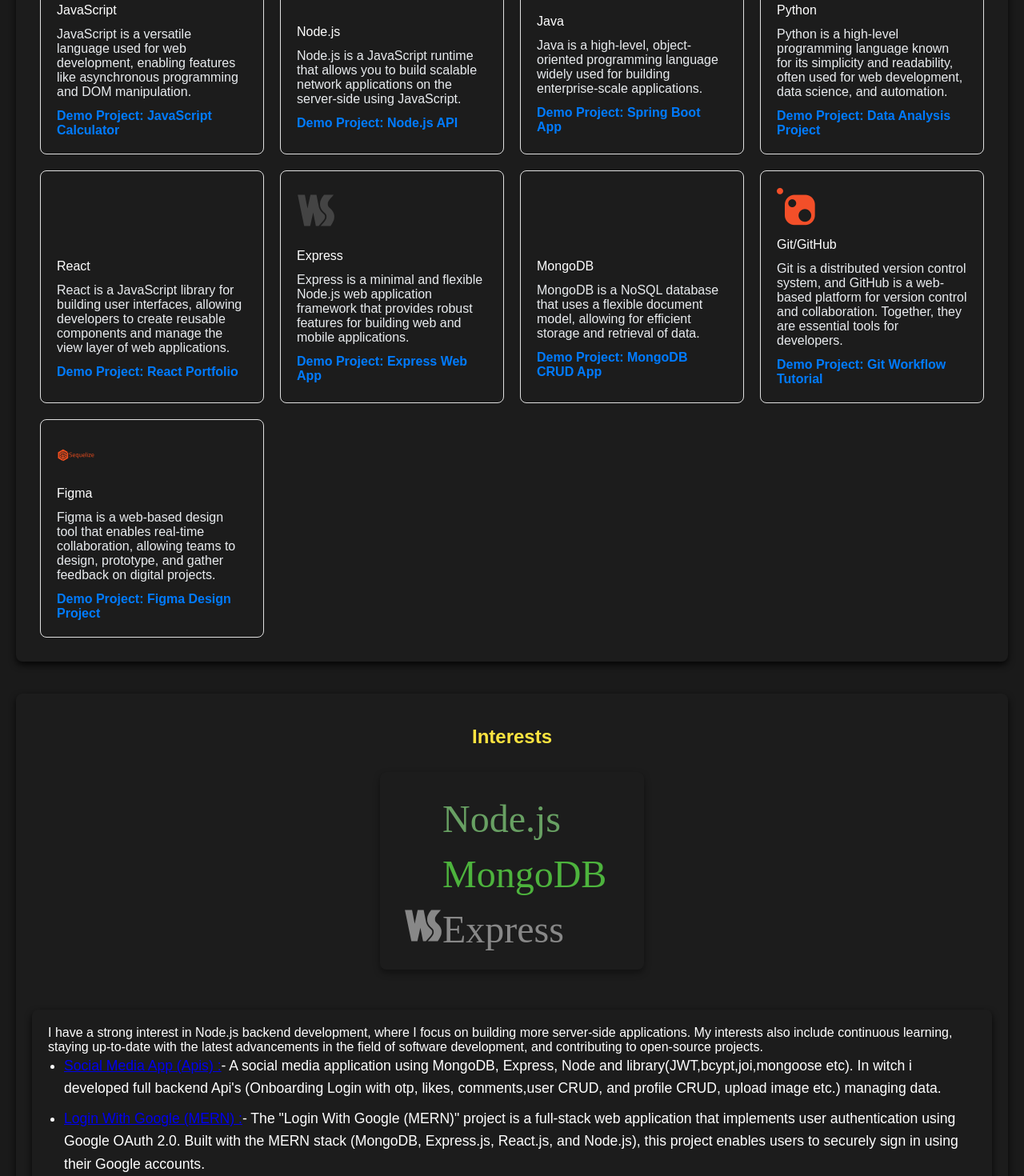
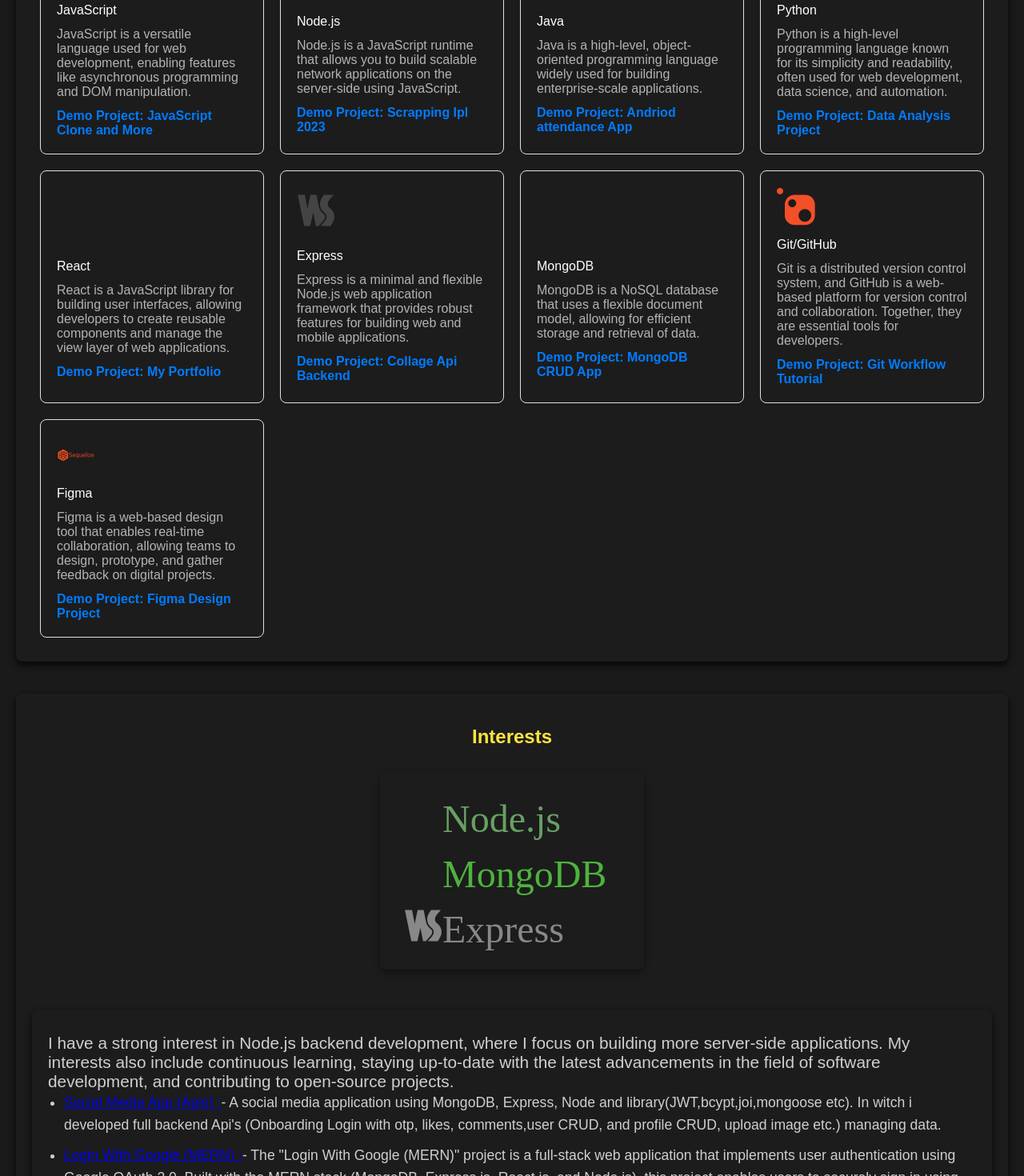
Before and after one commit to Ramasheesh/MERN, a React (Create React App) app in the folder portfolio/: page /skills in a window 1280 px wide. Shown: the part 320-1790 px from the top of the page at 80% size. Built offline with nearby package versions, Linux system fonts and the light colour scheme.

Commit message:
:white_check_mark:Project Done

```diff
--- a/portfolio/src/App.js
+++ b/portfolio/src/App.js
@@ -17,13 +17,14 @@
     const timer = setTimeout(() => {
       setIsLoading(false);
       console.log("Loading Started");
-    }, 3000);
+    }, 1500);
     return () => clearTimeout(timer);
   }, []);
 
   if (isLoading) {
-    <Loading />;
+    return <Loading />;
   }
+
   return (
     <>
       <Header />
--- a/portfolio/src/Component/css/Projects.css
+++ b/portfolio/src/Component/css/Projects.css
@@ -28,7 +28,7 @@
     font-size: 1rem;
     line-height: 1.5;
     margin-bottom: 1rem;
-    color: #888;
+    color: #b1b5b2
 
 }
 
--- a/portfolio/src/Component/css/Skills.css
+++ b/portfolio/src/Component/css/Skills.css
@@ -76,7 +76,7 @@
 .skills-slide-description {
   margin: 12px 0;
   font-size: 1em;
-  color: #e9ecef;
+  color:#b1b5b2;
 }
 
 .skills-slide-project-link a {
@@ -105,6 +105,12 @@
   flex-direction: column;
 }
 
+.skills-full-slide-content{
+  margin: 10px 0 10px;
+  font-size: 1.3em;
+  margin-bottom: 10px;
+  color: #cdd1ce;
+}
 .skills-full-slide-icon {
   font-size: 2em;
   margin-bottom: 10px;
--- a/portfolio/src/Component/js/Skills.js
+++ b/portfolio/src/Component/js/Skills.js
@@ -10,31 +10,31 @@
       name: "JavaScript",
       description:
         "JavaScript is a versatile language used for web development, enabling features like asynchronous programming and DOM manipulation.",
-      projectLink: "https://github.com/yourusername/javascript-calculator",
-      projectName: "JavaScript Calculator",
+      projectLink: "https://github.com/Ramasheesh/mernProjects",
+      projectName: "JavaScript Clone and More",
     },
     {
       iconClass: "devicon-nodejs-plain colored",
       name: "Node.js",
       description:
         "Node.js is a JavaScript runtime that allows you to build scalable network applications on the server-side using JavaScript.",
-      projectLink: "https://github.com/yourusername/nodejs-api",
-      projectName: "Node.js API",
+      projectLink: "https://github.com/Ramasheesh/scrapping",
+      projectName: "Scrapping Ipl 2023",
     },
     {
       iconClass: "devicon-java-plain colored",
       name: "Java",
       description:
         "Java is a high-level, object-oriented programming language widely used for building enterprise-scale applications.",
-      projectLink: "https://github.com/yourusername/java-springboot-app",
-      projectName: "Spring Boot App",
+      projectLink: "https://github.com/Ramasheesh/college-project-",
+      projectName: "Andriod attendance App",
     },
     {
       iconClass: "devicon-python-plain colored",
       name: "Python",
       description:
         "Python is a high-level programming language known for its simplicity and readability, often used for web development, data science, and automation.",
-      projectLink: "https://github.com/yourusername/python-data-analysis",
+      projectLink: "https://github.com/Ramasheesh",
       projectName: "Data Analysis Project",
     },
     {
@@ -42,23 +42,23 @@
       name: "React",
       description:
         "React is a JavaScript library for building user interfaces, allowing developers to create reusable components and manage the view layer of web applications.",
-      projectLink: "https://github.com/yourusername/react-portfolio",
-      projectName: "React Portfolio",
+      projectLink: "https://github.com/Ramasheesh/MERN",
+      projectName: "My Portfolio",
     },
     {
       iconClass: "devicon-express-original colored",
       name: "Express",
       description:
         "Express is a minimal and flexible Node.js web application framework that provides robust features for building web and mobile applications.",
-      projectLink: "https://github.com/yourusername/express-app",
-      projectName: "Express Web App",
+      projectLink: "https://github.com/Ramasheesh/collageApi",
+      projectName: "Collage Api Backend",
     },
     {
       iconClass: "devicon-mongodb-plain colored",
       name: "MongoDB",
       description:
         "MongoDB is a NoSQL database that uses a flexible document model, allowing for efficient storage and retrieval of data.",
-      projectLink: "https://github.com/yourusername/mongodb-app",
+      projectLink: "https://github.com/Ramasheesh",
       projectName: "MongoDB CRUD App",
     },
     {
@@ -66,7 +66,7 @@
       name: "Git/GitHub",
       description:
         "Git is a distributed version control system, and GitHub is a web-based platform for version control and collaboration. Together, they are essential tools for developers.",
-      projectLink: "https://github.com/yourusername/git-workflow",
+      projectLink: "https://github.com/Ramasheesh/",
       projectName: "Git Workflow Tutorial",
     },
     {
@@ -74,7 +74,7 @@
       name: "Figma",
       description:
         "Figma is a web-based design tool that enables real-time collaboration, allowing teams to design, prototype, and gather feedback on digital projects.",
-      projectLink: "https://www.figma.com/file/yourprojectid/figma-design",
+      projectLink: "https://www.figma.com/file/Ramasheesh",
       projectName: "Figma Design Project",
     },
   ];
```
